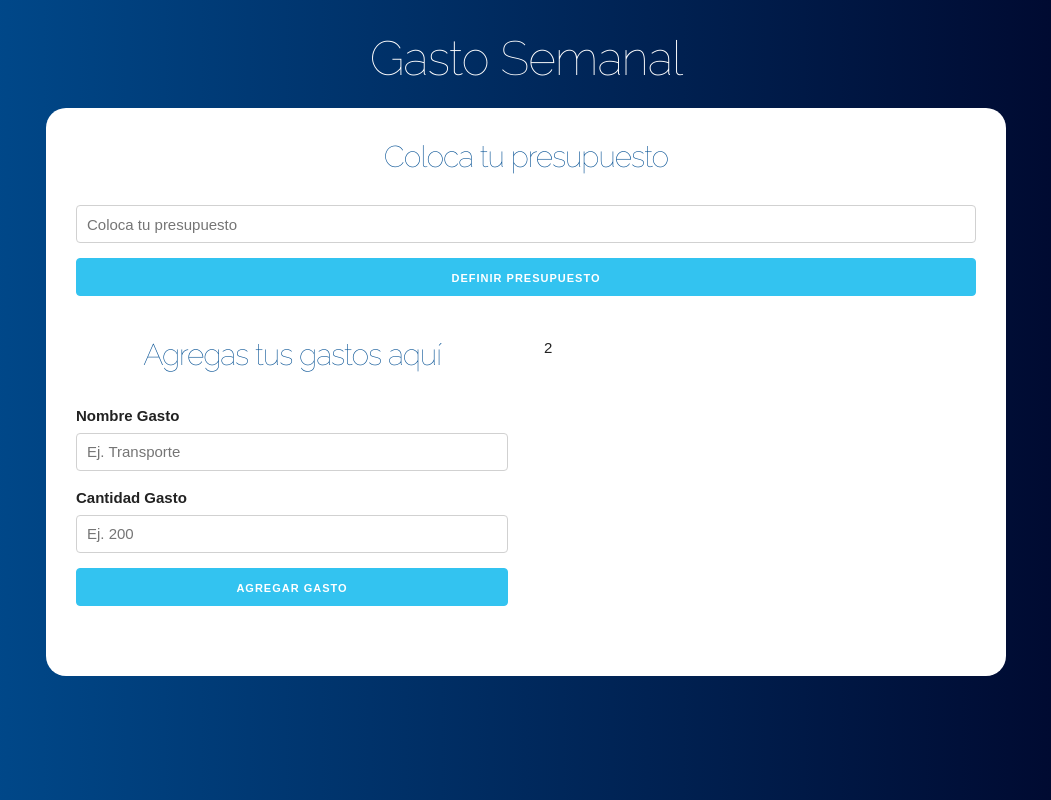
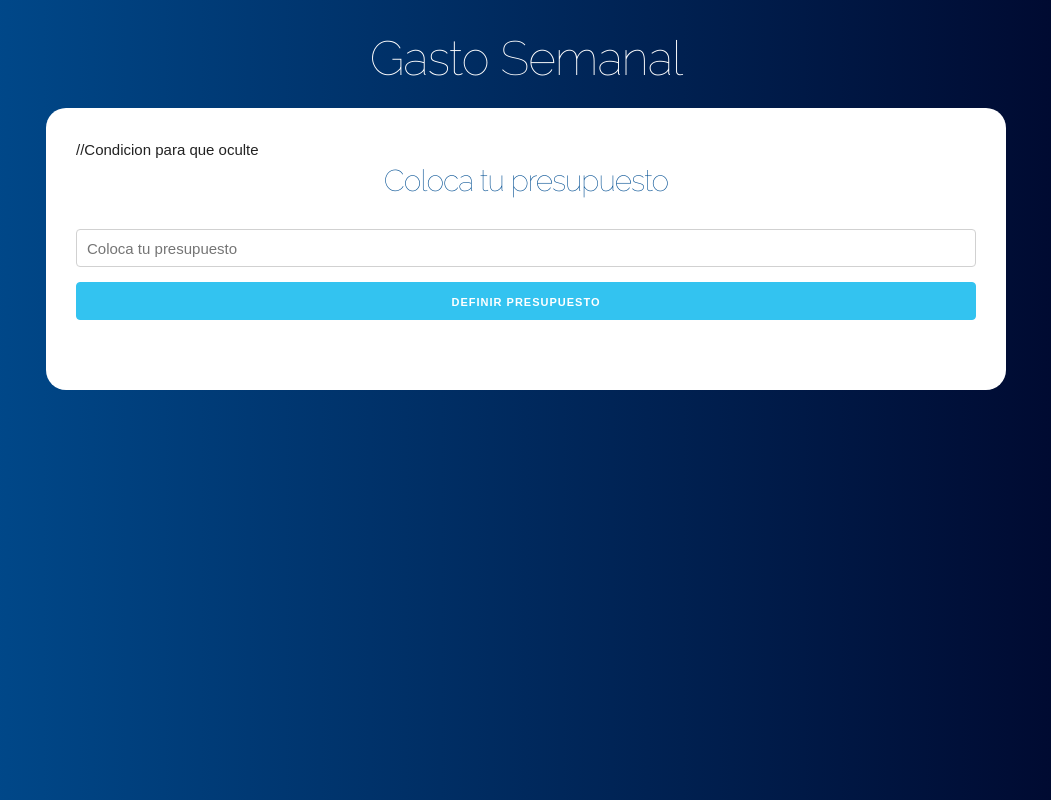
Before and after one commit to Alejandro-Ochando/administrador_presupuesto, a React (Create React App) app: page / in a window 1280 px wide. Shown: the whole page, without its empty margins (114-1165 px from the left). Built offline with nearby package versions, Linux system fonts and the light colour scheme.

Commit message:
Ocultar el componente Pregunta

```diff
--- a/src/App.js
+++ b/src/App.js
@@ -7,6 +7,7 @@
   //Definición de State
   const [ presupuesto, guardarPresupuesto ] = useState(0);
   const [ restante, guardarRestante ] = useState(0);
+  const [ mostrarPregunta, actualizarPregunta ] = useState(true);
 
 
 
@@ -17,12 +18,16 @@
           <h1>Gasto Semanal</h1>
 
           <div className="contenido-principal contenido">
+            //Condicion para que oculte
+            { mostrarPregunta ?
+            (
               <Pregunta
                 guardarPresupuesto={guardarPresupuesto}
                 guardarRestante={guardarRestante}
-
+                actualizarPregunta={actualizarPregunta}
               />
-
+            ) :
+            (
               <div className="row">
                 <div className="one-half column">
                   <Formulario />
@@ -31,6 +36,11 @@
                   2
                 </div>
               </div>
+            )
+            }
+
+
+
 
           </div>
       </header>
--- a/src/components/Pregunta.js
+++ b/src/components/Pregunta.js
@@ -1,7 +1,7 @@
 import React, { Fragment, useState } from 'react';
 import Error from './Error';
 
-const Pregunta = ({ guardarPresupuesto, guardarRestante }) => {
+const Pregunta = ({ guardarPresupuesto, guardarRestante, actualizarPregunta }) => {
 
     //Definicion del state
     const [ cantidad, guardarCantidad] = useState(0);
@@ -30,6 +30,9 @@
         //Pasar la cantidad a los State de APP
         guardarPresupuesto(cantidad);
         guardarRestante(cantidad);
+
+        //Mostrar Pregunta
+        actualizarPregunta(false);
 
     }
 
```
Lines whose indentation alone changed are shown as unchanged.
